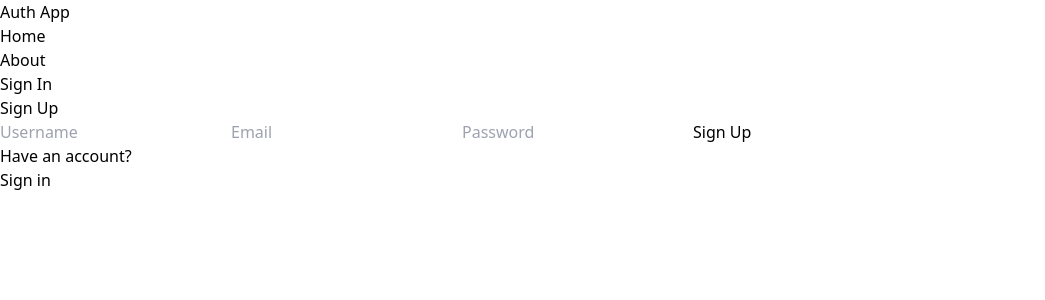
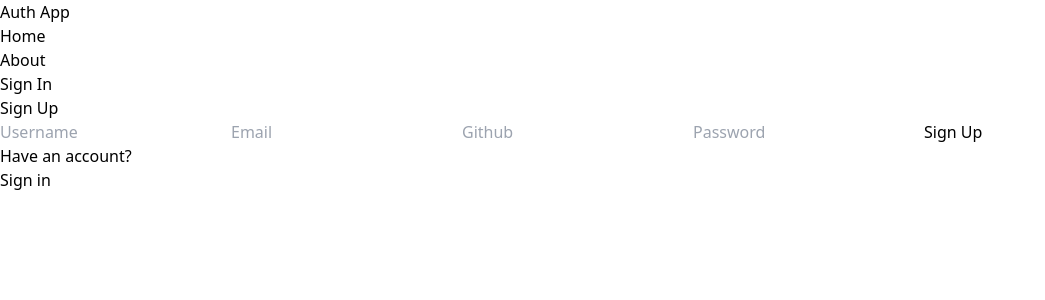
Before and after one commit to shoaibmalik1/mern-auth, a React (Vite) app in the folder client/: page /sign-up in a window 1280 px wide. Shown: the top 300 px of the page, without its empty margins (0-1045 px from the left). Built offline with nearby package versions, Linux system fonts and the light colour scheme.

Commit message:
test git hub

```diff
--- a/client/src/pages/SignUp.jsx
+++ b/client/src/pages/SignUp.jsx
@@ -18,12 +18,19 @@ export default function SignUp() {
           id="email"
           type=""
         />
+          <input
+          placeholder="Github"
+          className="bg-slate-100 rounded-lg p-3"
+          id="email"
+          type=""
+        />
         <input placeholder="Password" className="bg-slate-100 rounded-lg p-3"id="password" type="password" />
         <button className="bg-slate-700 text-white p-3 rounded-lg
          uppercase hover:opacity-95 disabled:opacity-80">Sign Up</button>
       </form>
       <div className="flex gap-3 mt-5"><p>Have an account?</p>
       <span className='text-blue-700 '> <Link to='sign-in'>Sign in</Link></span>
+
       </div>
 
     </div>
```
